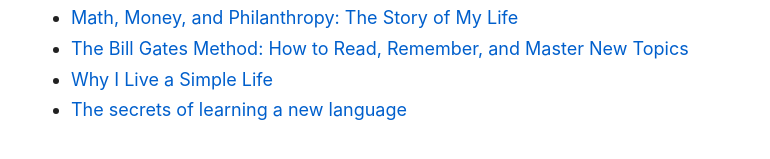
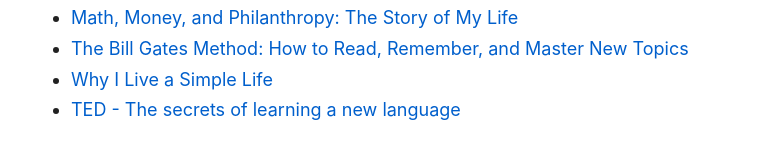
Before and after one commit to CompositeLizard/supreme, a Jekyll site: the page built from videoNotes/index.md, in a window 1280 px wide. Shown: the part 225-384 px from the top of the page, without its empty margins (249-1019 px from the left). Built offline with Jekyll 4.4.1, drawn with Linux system fonts in a browser that asks for light colours.

Commit message:
Update index.md

```diff
--- a/videoNotes/index.md
+++ b/videoNotes/index.md
@@ -8,4 +8,4 @@ title: Notes
 - [Math, Money, and Philanthropy: The Story of My Life](Math-Money-Philanthropy-Story-of-My-Life.md)
 - [The Bill Gates Method: How to Read, Remember, and Master New Topics](Bil-Gates-Method-Reading.md)
 - [Why I Live a Simple Life](why-simple-life.md)
-- [The secrets of learning a new language](Secret-Polyglots.md)
+- [TED - The secrets of learning a new language](Secret-Polyglots.md)
```
